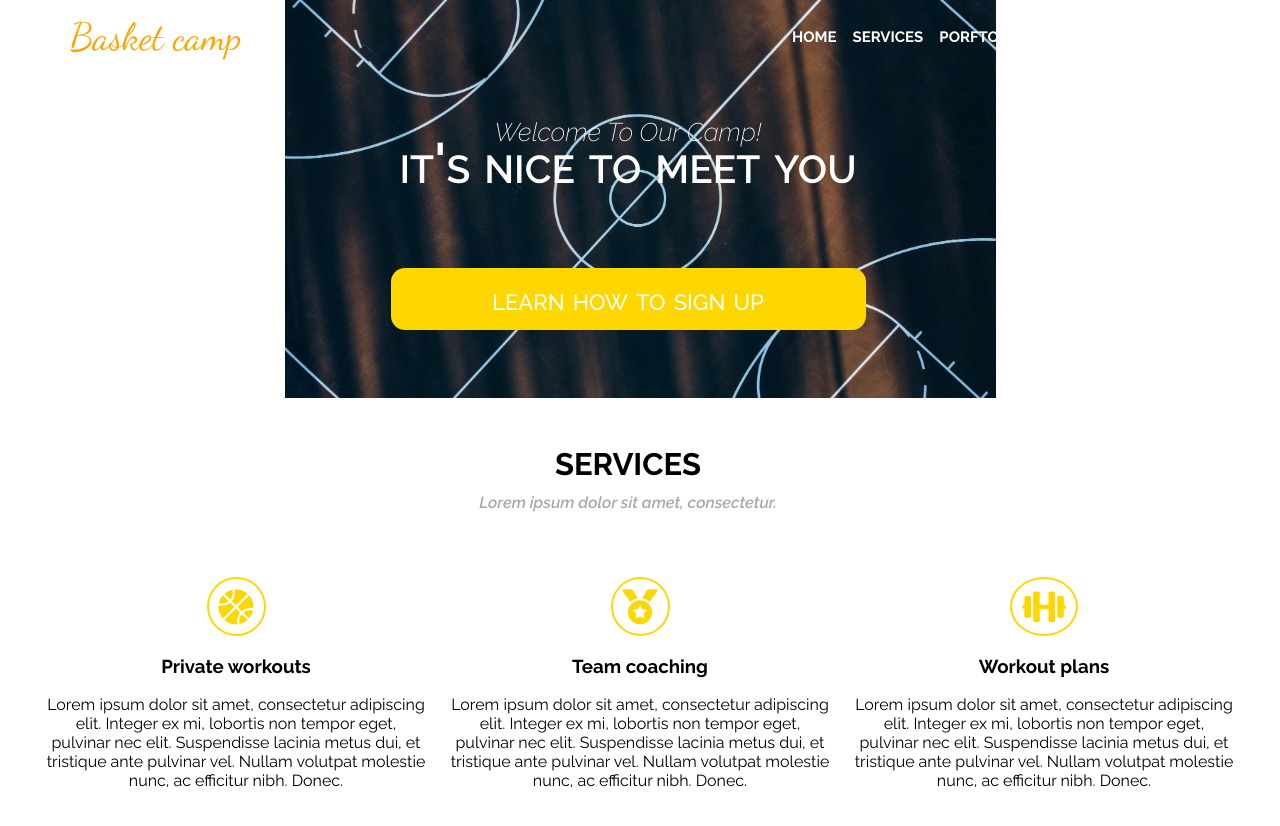
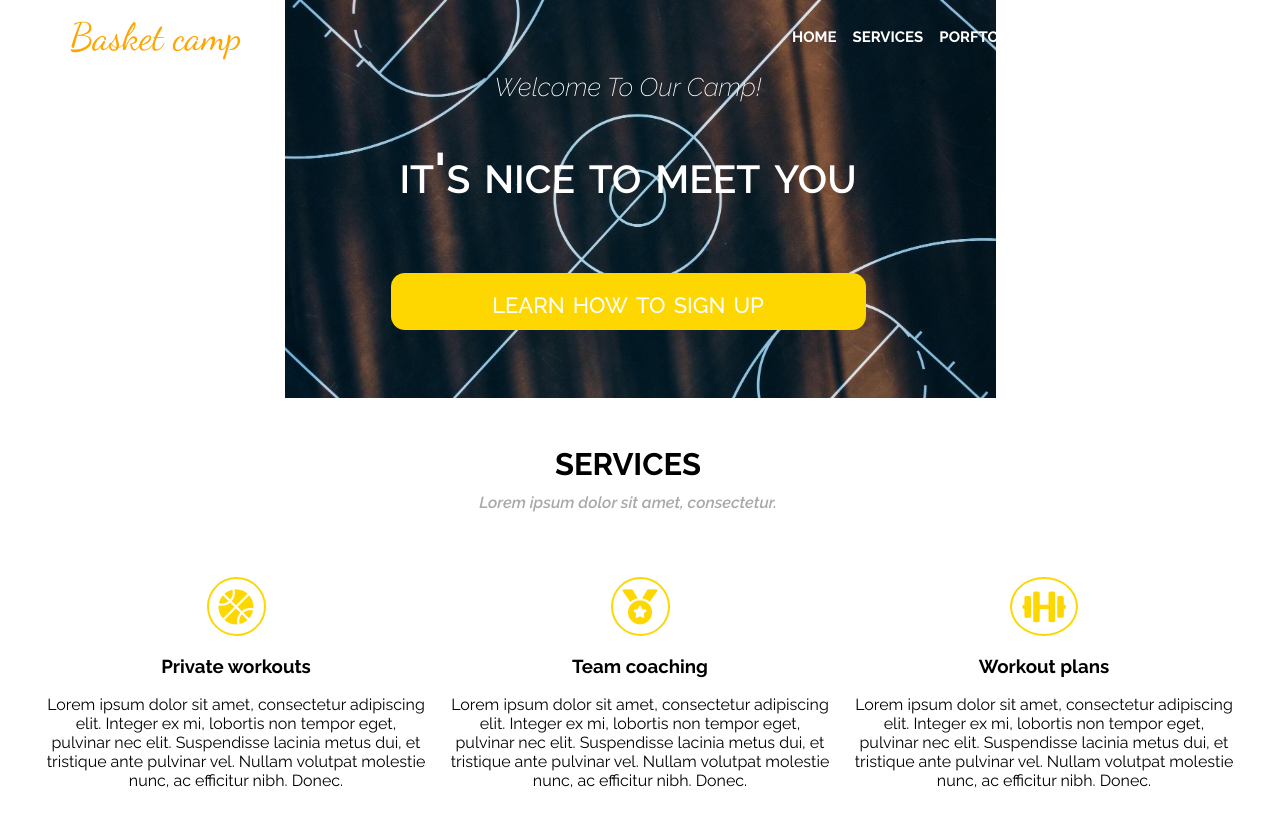
Before and after one commit to patrykbn/modul3, a website: page index.html in a window 1280 px wide. Drawn offline with Linux system fonts and the light colour scheme.

Commit message:
BugFix header

```diff
--- a/sass/style.scss
+++ b/sass/style.scss
@@ -101,14 +101,14 @@ $font-main: 'Raleway', sans-serif;
     justify-content: center;
 }
 .welcome h3 {
-    padding-top: 5%;
+    padding-top: 12px;
     font-family: $font-main;
     font-size: 160%;
     font-weight: 200;
     font-style: italic;
 }
 .welcome h1 {
-    margin-top: -6%;
+    margin-top: -8px;
     font-family: $font-main;
     font-size: 350%;
     font-weight: 600;
```
Also changed, not shown: index.html (+3 -12 lines), css/style.css.
